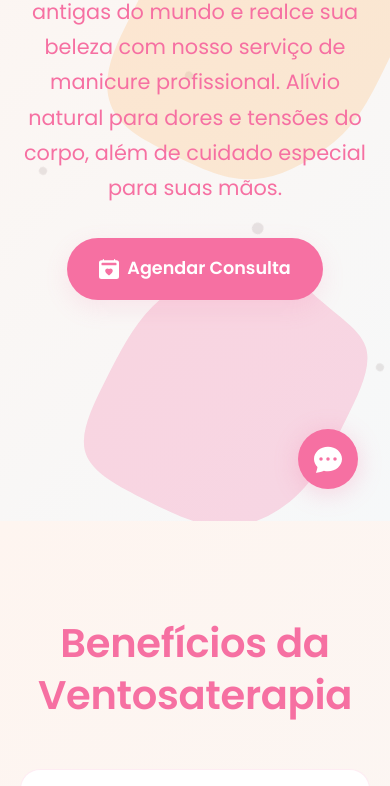
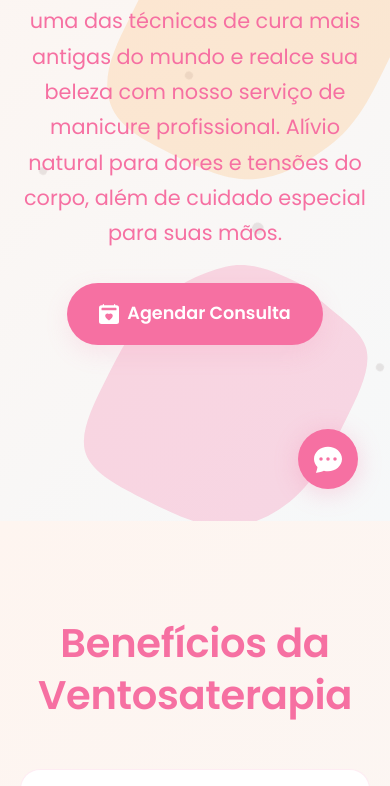
Before and after one commit to espacoferraz/espaco-ferraz, a plain HTML site: page index.html in a window 390 px wide. Shown: the part 323-1109 px from the top of the page. Drawn offline with Linux system fonts and the light colour scheme.

Commit message:
fix: adiciona padding-top no hero para evitar corte do título no mobile

```diff
--- a/index.html
+++ b/index.html
@@ -588,6 +588,11 @@
             .cupping-visual {
                 width: 250px;
                 height: 250px;
+            }
+
+            /* Garante que o hero não fique atrás do header fixo */
+            .hero {
+                padding-top: 90px;
             }
         }
 
```
